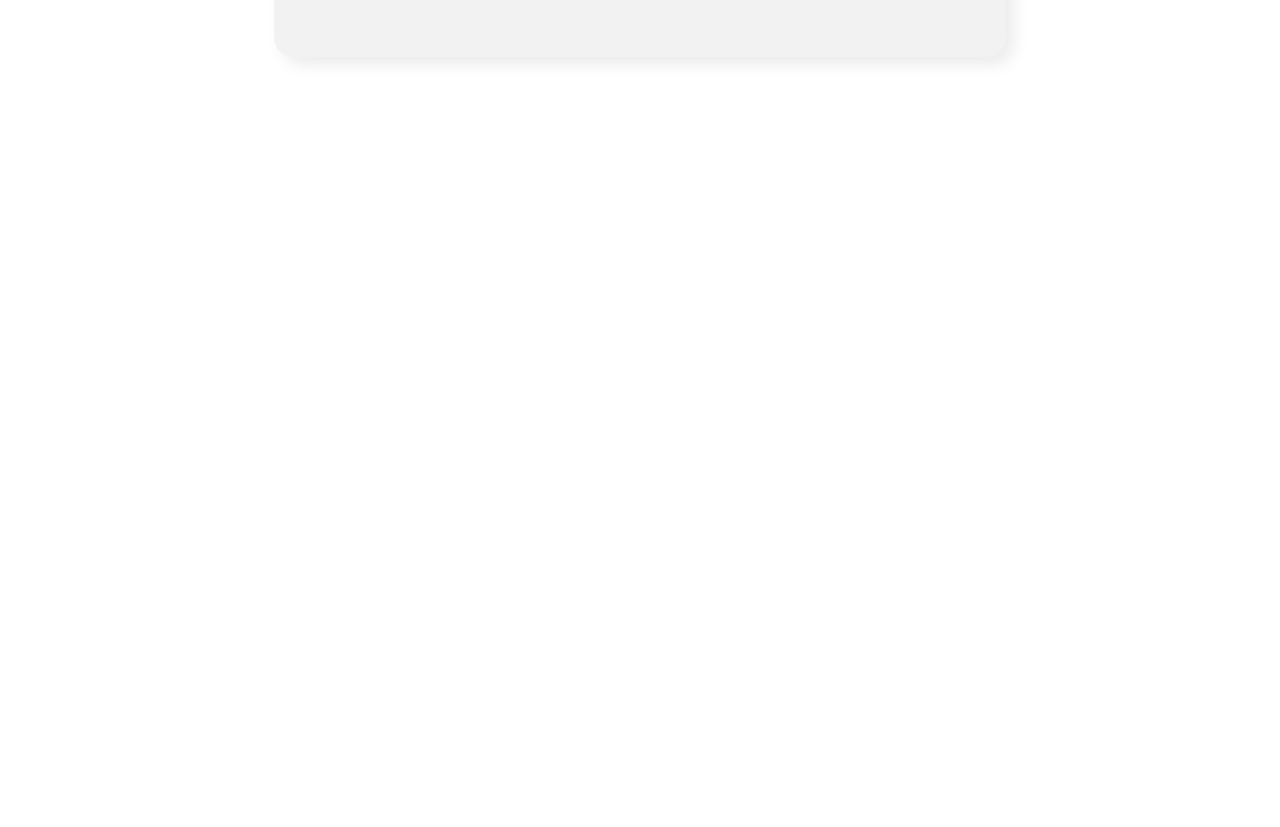
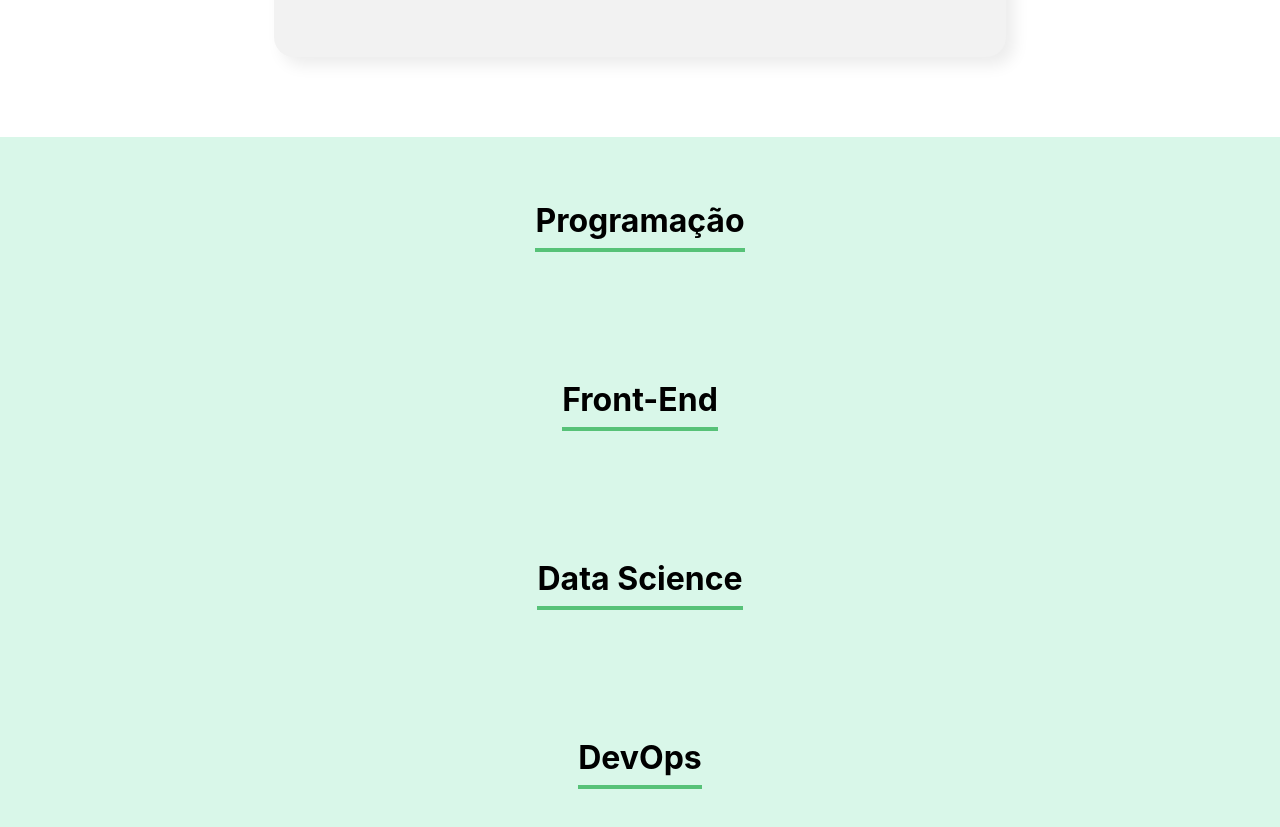
Before and after one commit to ThallesPalmarim/ReactStart, a React (Create React App) app: page / in a window 1280 px wide. Shown: the part 1340-2167 px from the top of the page. Before the commit the page ends 1477 px from the top, so only its background shows below. Built offline with nearby package versions, Linux system fonts and the light colour scheme.

Commit message:
Criando o componete Time

```diff
--- a/src/App.js
+++ b/src/App.js
@@ -1,10 +1,12 @@
 import { useState } from 'react';
 import Banner from './componentes/Banner/Banner';
 import Formulario from './componentes/Formulario';
+import Time from './componentes/Time';
 
 function App() {
 
   const [colaboradores, setColaboradores] = useState([])
+
   const aoNovoColaboradorAdicionado = (colaborador) => {
     console.log(colaborador)
     setColaboradores([...colaboradores, colaborador])
@@ -14,6 +16,10 @@ function App() {
     <div className="App">
       <Banner></Banner>
       <Formulario aoColaboradorCadastrado={colaborador => aoNovoColaboradorAdicionado(colaborador)}></Formulario>
+      <Time nome='Programação'></Time>
+      <Time nome='Front-End'></Time>
+      <Time nome='Data Science'></Time>
+      <Time nome='DevOps'></Time>
     </div>
   );
 }
--- /dev/null
+++ b/src/componentes/Time/Time.css
@@ -0,0 +1,11 @@
+.time{
+    text-align: center;
+    padding: 32px;
+    background-color: #d9f7e9;
+}
+.time h3{
+    font-size: 32px;
+    border-bottom: 4px solid #57c278;
+    display: inline-block;
+    padding-bottom: 8px;
+}
--- /dev/null
+++ b/src/componentes/Time/index.js
@@ -0,0 +1,11 @@
+import './Time.css'
+
+const Time = (props) => {
+    return (
+        <section className='time'>
+            <h3>{props.nome}</h3>
+        </section>
+    )
+}
+
+export default Time
```
